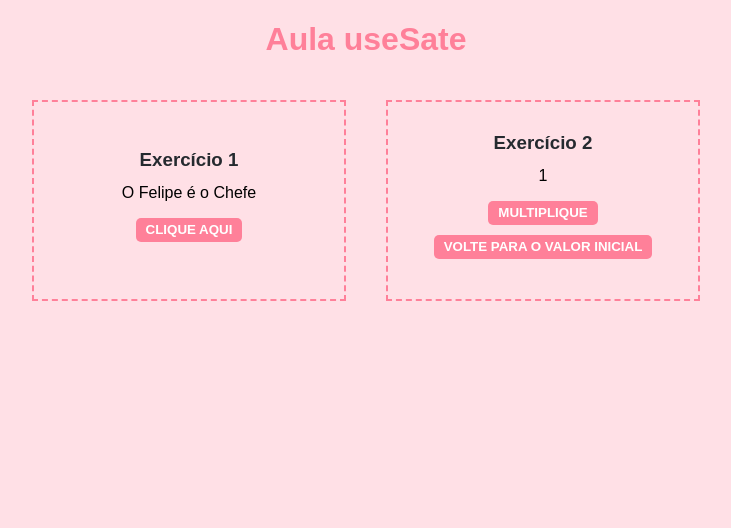
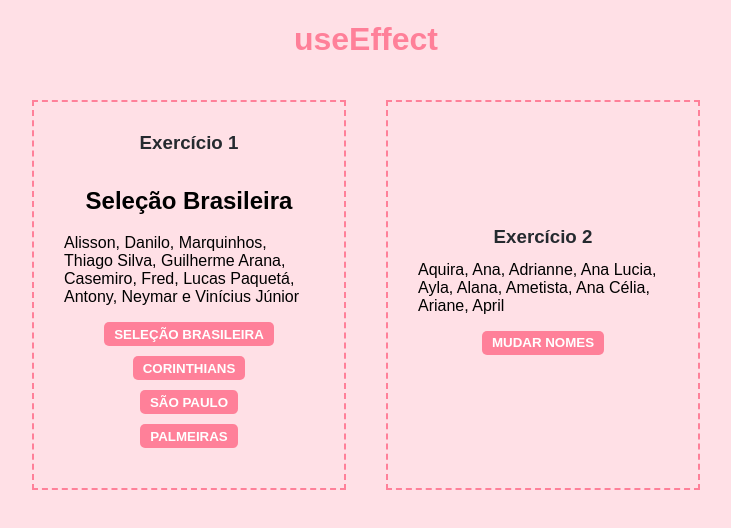
Before and after one commit to PolyaneRibeiro/Aulas-js-React, a React (Create React App) app in the folder my-app/: page / in a window 1280 px wide. Shown: the top 528 px of the page, without its empty margins (274-1005 px from the left). Built offline with nearby package versions, Linux system fonts and the light colour scheme.

Commit message:
useEffect

```diff
--- a/my-app/src/App.js
+++ b/my-app/src/App.js
@@ -1,35 +1,59 @@
-import { useState } from 'react';
+import { useState, useEffect } from 'react';
 import './App.css';
 
 function App() {
-  const [nome, setNome] = useState('Felipe')
-  const [cargo, setCargo] = useState('Chefe')
-  const [valor, setValor] = useState(1)
+  const [jogadores, setJogadores] = useState('Alisson, Danilo, Marquinhos, Thiago Silva, Guilherme Arana, Casemiro, Fred, Lucas Paquetá, Antony, Neymar e Vinícius Júnior')
+  const [nomes, setNomes] = useState('Aquira, Ana, Adrianne, Ana Lucia, Ayla, Alana, Ametista, Ana Célia, Ariane, April')
+  const [titSelecao, setTitSelecao] = useState('Seleção Brasileira')
+  const [acionador, setAcionador] = useState('selecao')
+  const [acionadorNomes, setAcionadorNomes] = useState(0)
 
-  const trocarNome = () => {
-    setNome('Ítalo')
-    setCargo('Tech Lead')
+  useEffect(() => {
+    if (acionador === 'corinthians') {
+      setJogadores('Cássio, Bruno Melo, Fábio Santos, Belezi, Gil, Breno Bidon, Du Queiroz, Giuliano, Adson, Felipe e Giovane')
+      setTitSelecao('Corinthians')
+    }
+    else if (acionador === 'sao paulo') {
+      setJogadores('Weverton, Marcos Rocha, Luan, Gustavo Gómez, Piquerez, Danilo, Zé Rafael, Raphael Veiga, Gustavo Scarpa, Dudu e Rony')
+      setTitSelecao('São Paulo')
 
-    if (nome === 'Ítalo' && cargo === 'Tech Lead') {
-      setNome('Felipe')
-      setCargo('Chefe')
     }
-  }
+    else if (acionador === 'palmeiras') {
+      setJogadores('Weverton, Marcos Rocha, Mayke, Gustavo Gómez, Luan, Kuscevic, Danilo, Jailson, Patrick de Paula, Dudu e Rony')
+      setTitSelecao('Palmeiras')
+    }
+    else if (acionador === 'selecao') {
+      setJogadores('Alisson, Danilo, Marquinhos, Thiago Silva, Guilherme Arana, Casemiro, Fred, Lucas Paquetá, Antony, Neymar e Vinícius Júnior')
+      setTitSelecao('Seleção Brasileira')
+    }
+  }, [acionador])
+
+  useEffect(() => {
+    if (acionadorNomes === 1) {
+      setNomes('Lana, Lara, Larissa, Luana, Linda, Lucimara, Leia, Leo, Luan, Lucas')
+    }
+    else if (acionadorNomes === 2) {
+      setNomes('Poly, Paloma, Pâmela, Paula, Pedro, Penélope, Patricia, Priscila, Pandora, Paola')
+    }
+  }, [acionadorNomes])
 
   return (
     <>
-      <h1>Aula useSate</h1>
+      <h1>useEffect</h1>
       <div className='app'>
         <div className='box'>
           <h3>Exercício 1</h3>
-          <p>O {nome} é o {cargo}</p>
-          <button onClick={() => trocarNome()}>CLIQUE AQUI</button>
+          <h2>{titSelecao}</h2>
+          <p>{jogadores}</p>
+          <button onClick={() => setAcionador('selecao')}>SELEÇÃO BRASILEIRA</button>
+          <button onClick={() => setAcionador('corinthians')}>CORINTHIANS</button>
+          <button onClick={() => setAcionador('sao paulo')}>SÃO PAULO</button>
+          <button onClick={() => setAcionador('palmeiras')}>PALMEIRAS</button>
         </div>
         <div className='box'>
           <h3>Exercício 2</h3>
-          <p>{valor}</p>
-          <button onClick={() => setValor(valor * 4)}>MULTIPLIQUE</button>
-          <button onClick={() => setValor(1)}>VOLTE PARA O VALOR INICIAL</button>
+          <p>{nomes}</p>
+          <button onClick={() => setAcionadorNomes(acionadorNomes + 1)}>MUDAR NOMES</button>
         </div>
 
       </div>
```
